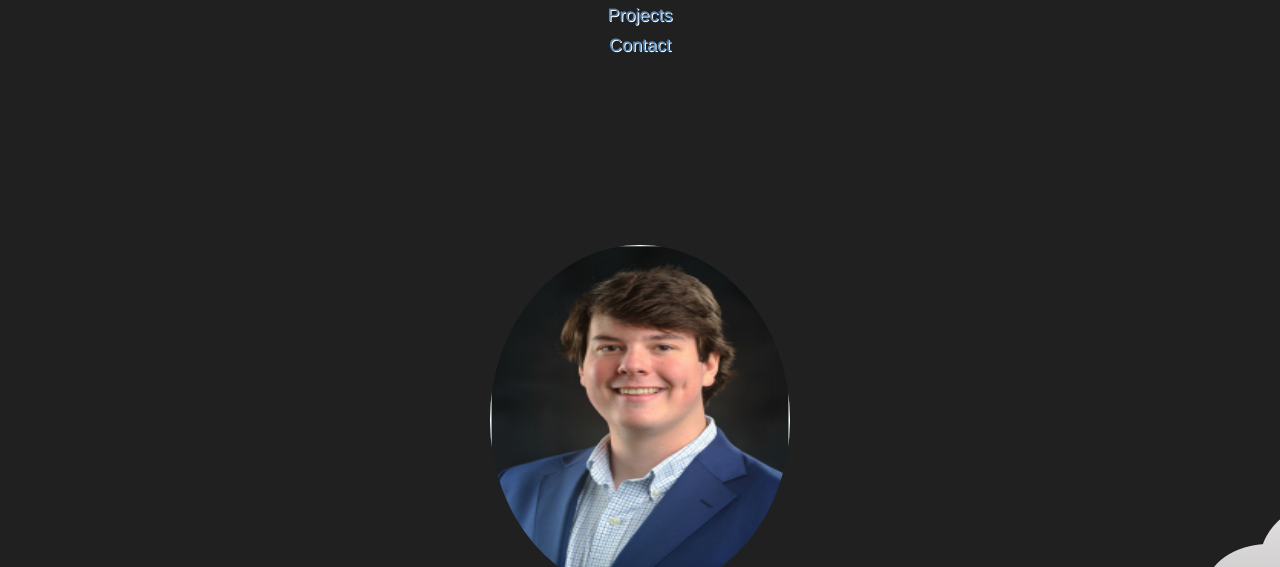
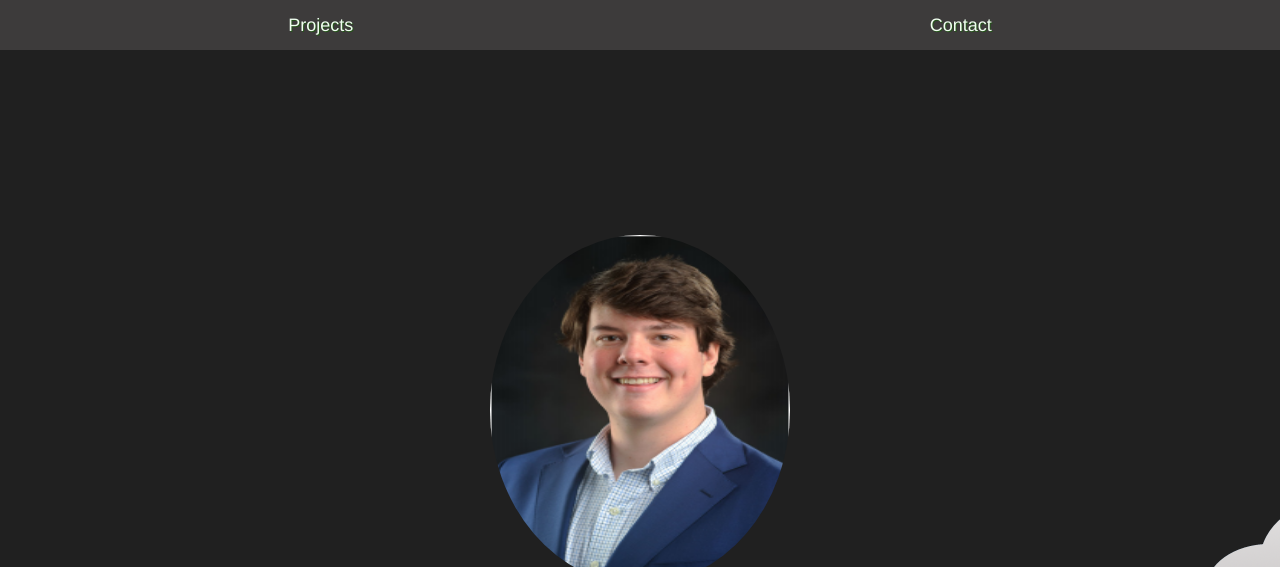
Before and after one commit to jacksonclark57/jacksonclark57.github.io, a plain HTML site: page index.html in a window 1280 px wide. Shown: the top 567 px of the page. Drawn offline with Linux system fonts and the light colour scheme.

Commit message:
close to final

```diff
--- a/design.css
+++ b/design.css
@@ -8,8 +8,7 @@
     text-decoration: inherit;
     line-height: inherit;
     color: inherit;
-    background-image:url("images/backgroundportfolio.png");
-    background-attachment:fixed;
+
 
 }
 html,body{
@@ -19,6 +18,9 @@ html,body{
     line-height: 30px;
     color: #444;
     text-shadow: 1px 1px 0px #fff;
+    background-image:url("images/backgroundportfolio.png");
+    background-attachment:fixed;
+
 
 }
 body{
@@ -114,3 +116,23 @@ address{
     font-style: normal;
 
 }
+.nav{
+    width: 100%;
+    display: flex;
+
+}
+.nav li{
+    list-style-type: none;
+    flex-grow: 1;
+}
+.nav li a{
+    display: block;
+    line-height: 50px;
+    background-color: rgb(61, 59, 59);
+    color: honeydew;
+    text-shadow: 1px 1px 0px rgb(38, 83, 27);
+    transition: background-color 0.2s;
+}
+.nav li a:hover{
+    background-color: rgb(100, 99, 99);
+}
```
